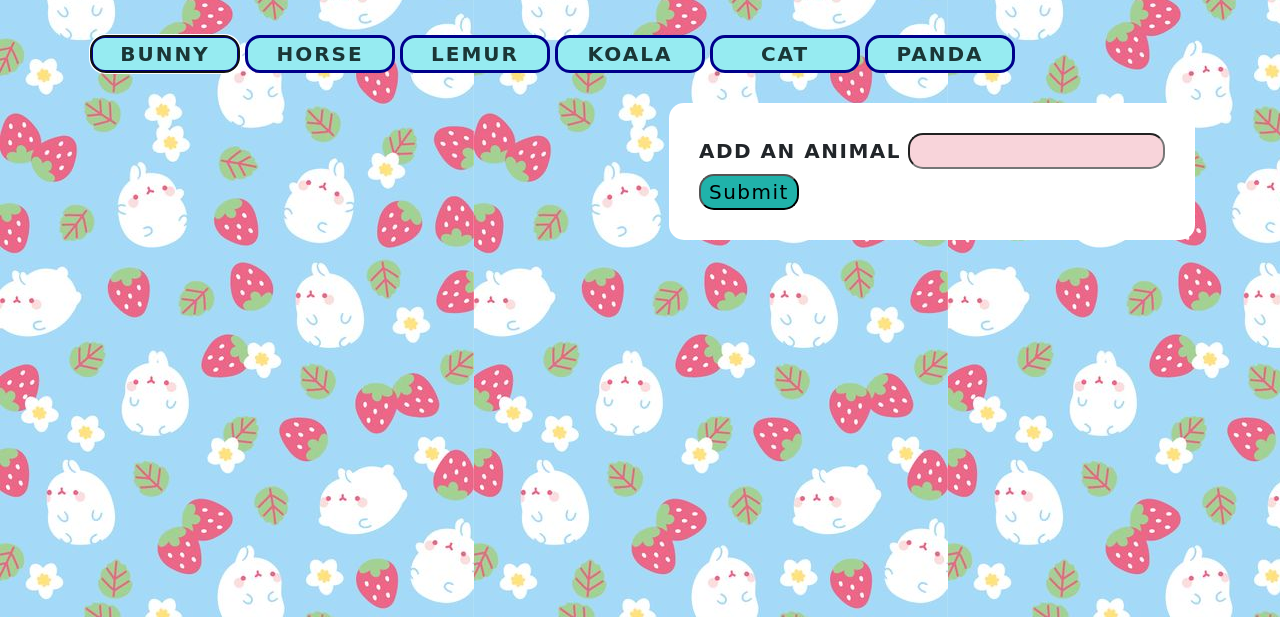
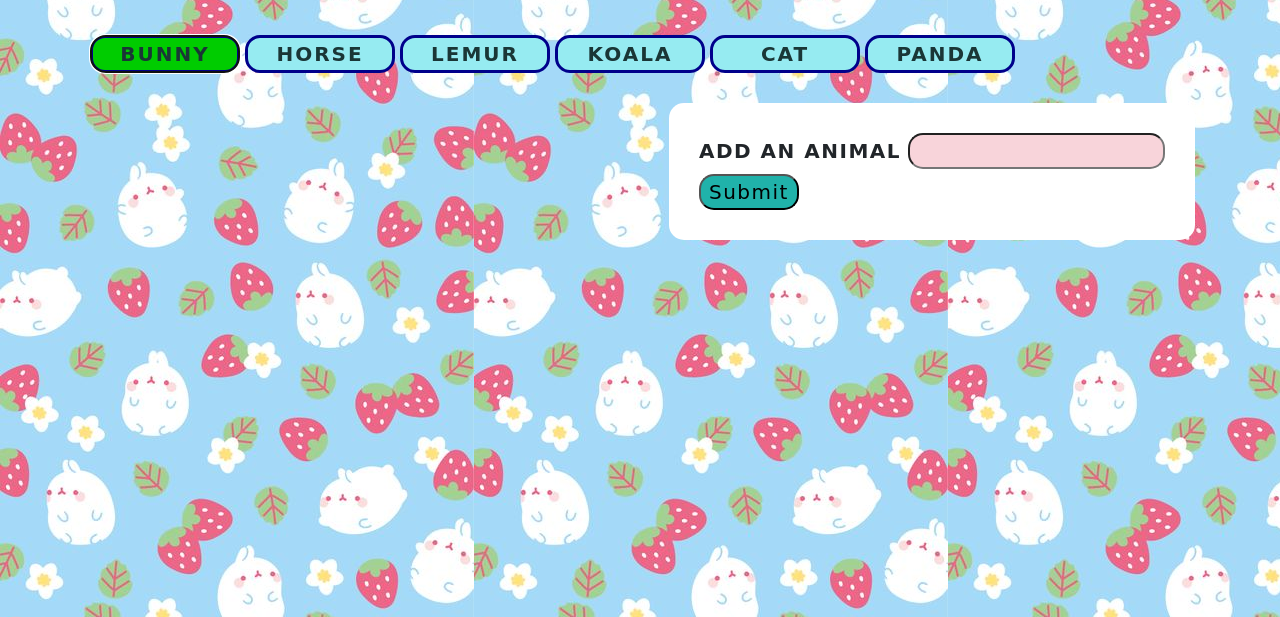
Before and after one commit to adi868/GifTastic, a plain HTML site: page index.html in a window 1280 px wide. Both pictures are taken after a click on the button "BUNNY". Shown: the part 183-800 px from the top of the page. Drawn offline with nearby package versions, Linux system fonts and the light colour scheme; no server answers; a web font is replaced by a local one.

Commit message:
toggle class

```diff
--- a/logic.js
+++ b/logic.js
@@ -32,6 +32,7 @@ function clearSearch() {
 function getValues() {
     $(".btnGif").on("click", function () {
         clearSearch();
+        $(this).toggleClass('red-bg');
         var animal = $(this).attr("data-results");
         console.log(animal)
         // Storing our giphy API URL for an animal gif
@@ -86,5 +87,7 @@ function getValues() {
     });
 }
 
+
+
 getButtons();
 getValues();
--- a/style.css
+++ b/style.css
@@ -10,6 +10,9 @@ button {
     letter-spacing: 2px;
 }
 
+.btnGif.red-bg{
+ background-color:#00cc00;
+}
 h1 {
     font-size: 100px;
     padding: 30px;
```
Also changed, not shown: index.html (+1 -2 lines).
